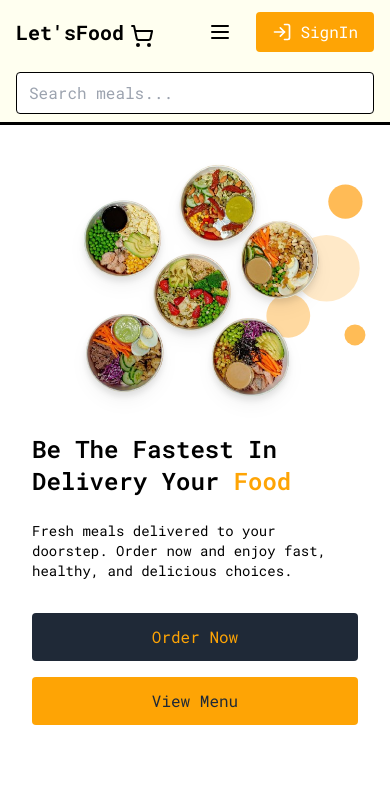
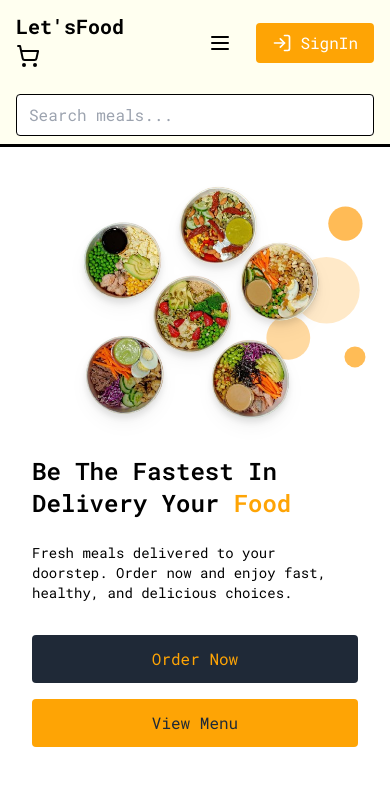
Before and after one commit to MasoudNouradini/food-test, a React (Vite) app: page / in a window 390 px wide. Shown: the top 786 px of the page. Built offline with nearby package versions, Linux system fonts and the light colour scheme.

Commit message:
final Project

```diff
--- a/src/components/Layout/Header.jsx
+++ b/src/components/Layout/Header.jsx
@@ -18,10 +18,17 @@ function Header() {
   return (
     <>
       <header className="bg-primary border-b-2">
+        {/* ردیف اول - لوگو و منو */}
         <div className="max-w-6xl mx-auto flex items-center justify-between py-3 px-4 sm:px-6 gap-4">
+          <div className="flex flex-col">
             <Link to="/" className="flex items-center gap-2 font-bold text-xl sm:text-2xl">
-            Let'sFood <Soup className="text-secondary hidden sm:block " />
+              Let'sFood <Soup className="text-secondary hidden sm:block" />
             </Link>
+            {/* سبد خرید در موبایل */}
+            <div className="sm:hidden mt-1">
+              <CartButtonPreview />
+            </div>
+          </div>
 
           <nav className="hidden sm:flex gap-x-6 text-sm font-semibold">
             <Link to="/">Home</Link>
@@ -53,19 +60,14 @@ function Header() {
               <HeaderAuth />
             </div>
 
-  {/* موبایل → سبد خرید میاد پایین سمت چپ */}
-  <div className="sm:hidden  absolute top-6 left-[130px] z-50">
-    <CartButtonPreview />
-  </div>
-
-  {/* موبایل → signin بمونه بالا */}
+            {/* موبایل → فقط signin */}
             <div className="sm:hidden">
               <HeaderAuth />
             </div>
           </div>
-
         </div>
 
+        {/* منوی موبایل */}
         {isMenuOpen && (
           <nav className="sm:hidden px-4 py-2 flex flex-col gap-2 bg-primary border-t border-gray-200">
             <Link
@@ -85,6 +87,7 @@ function Header() {
           </nav>
         )}
 
+        {/* جستجوی موبایل */}
         <div className="sm:hidden px-4 py-2 bg-primary border-b border-gray-200">
           <input
             type="text"
```
Lines whose indentation alone changed are shown as unchanged.
